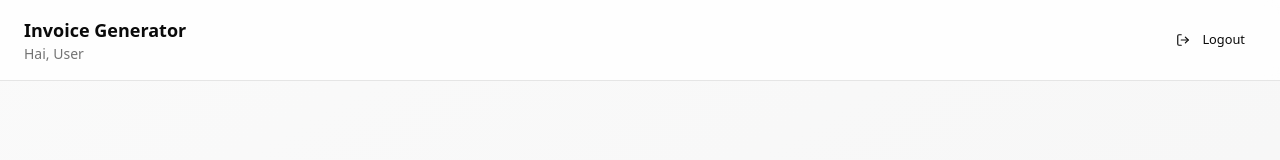
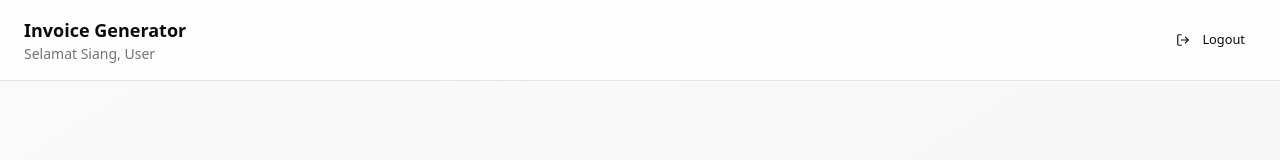
Before and after one commit to shelviapramodita/invoice-generate, a Next.js app: page /subscribe in a window 1280 px wide. Shown: the top 160 px of the page. Built offline with nearby package versions, Linux system fonts and the light colour scheme; no server answers.

Commit message:
feat(subscribe): dynamic greeting based on local time
Replaces static "Hai" with Selamat Pagi/Siang/Sore/Malam
based on user's device time.

```diff
--- a/app/subscribe/page.tsx
+++ b/app/subscribe/page.tsx
@@ -152,7 +152,13 @@ export default function SubscribePage() {
                 <div>
                     <h2 className="text-lg font-semibold">Invoice Generator</h2>
                     <p className="text-sm text-muted-foreground">
-                        Hai, {profile?.name || profile?.email || 'User'}
+                        {(() => {
+                            const h = new Date().getHours()
+                            if (h >= 5 && h < 11) return 'Selamat Pagi'
+                            if (h >= 11 && h < 15) return 'Selamat Siang'
+                            if (h >= 15 && h < 18) return 'Selamat Sore'
+                            return 'Selamat Malam'
+                        })()}, {profile?.name || profile?.email || 'User'}
                     </p>
                 </div>
                 <Button variant="ghost" size="sm" onClick={handleLogout}>
```
